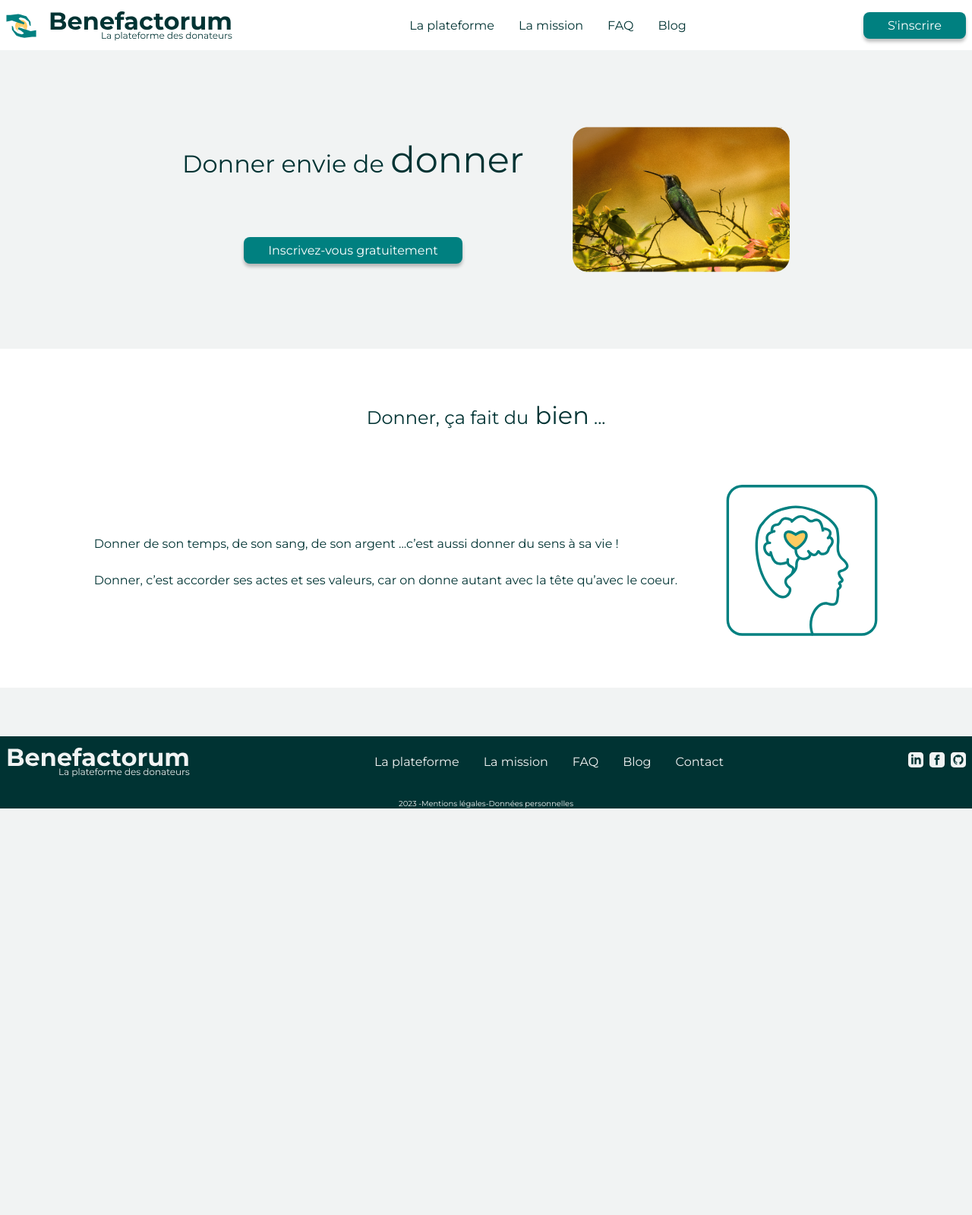
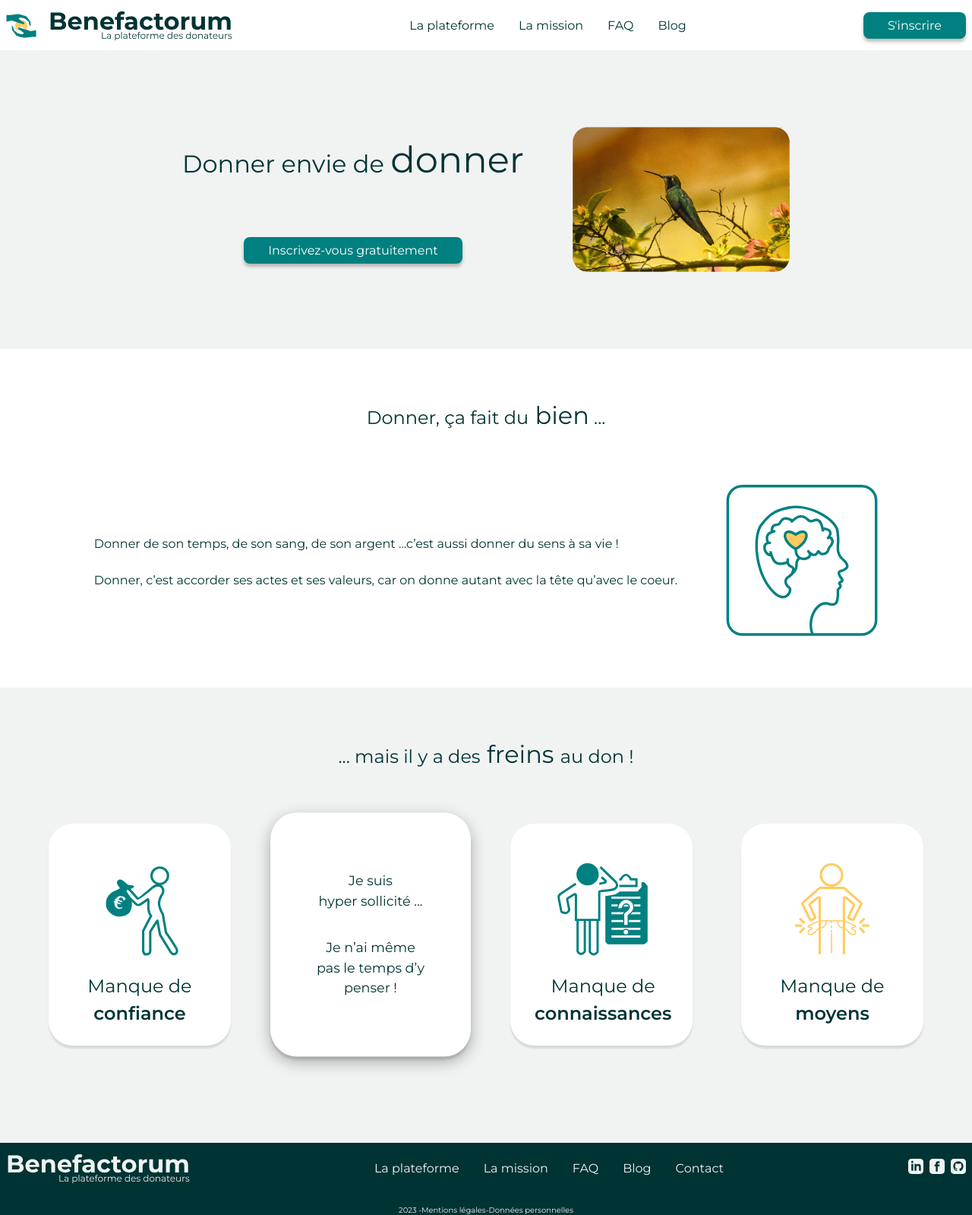
Before and after one commit to mpressen/benefactorum-docs, a Jekyll site: the page built from la-mission.html, in a window 1280 px wide. Shown: the whole page at 76% size. Built offline with Jekyll 4.4.1, drawn with Linux system fonts in a browser that asks for light colours; before the commit the page ends 1064 px from its top, so only the background shows below that.

Commit message:
add freins section

```diff
--- a/_sass/main.scss
+++ b/_sass/main.scss
@@ -484,6 +484,16 @@ body {
       }
     }
   }
+
+  .freins {
+    display: flex;
+    flex-direction: column;
+
+    .cards-container .card {
+      background-color: white;
+    }
+
+  }
 }
 
 .hero {
--- a/la-mission.html
+++ b/la-mission.html
@@ -1,5 +1,5 @@
 ---
-  title: Benefactorum | mission
+title: Benefactorum | mission
 ---
 <div class="mission">
   <section class="hero">
@@ -29,4 +29,89 @@
       </div>
     </div>
   </section>
+
+  <section class="freins">
+    <h2>... mais il y a des<span class="xxl"> freins </span>au don !</h2>
+    <div class="cards-container">
+      <div class="small-cards-container">
+        <div class="card">
+          <div class="recto">
+            <img src="./assets/images/freins/no-trust.svg">
+            <p class='xl'>Manque de<br>
+              <span class="semi-bold">confiance</span>
+            </p>
+          </div>
+          <div class="verso">
+            <p>Où va mon argent ?</p>
+            <p>
+              Est-il<br>
+              bien utilisé ?
+            </p>
+          </div>
+        </div>
+        <div class="card">
+          <div class="recto">
+            <img src="./assets/images/freins/no-time.svg">
+            <p class='xl'>Manque de<br>
+              <span class="semi-bold">temps</span>
+            </p>
+          </div>
+          <div class="verso">
+            <p>
+              Je suis<br>
+              hyper sollicité ...
+            </p>
+            <p>
+              Je n’ai même<br>
+              pas le temps d’y<br>
+              penser !
+            </p>
+          </div>
+        </div>
+      </div>
+      <div class="small-cards-container">
+        <div class="card">
+          <div class="recto">
+            <img src="./assets/images/freins/no-knowledge.svg">
+            <p class='xl'>Manque de<br>
+              <span class="semi-bold">connaissances</span>
+            </p>
+          </div>
+          <div class="verso">
+            <p>
+              Je ne sais pas à qui<br>
+              donner !
+            </p>
+            <p>
+              Et l’exonération<br>
+              fiscale,<br>
+              ça a l’air compliqué ...
+            </p>
+          </div>
+        </div>
+        <div class="card">
+          <div class="recto">
+            <img src="./assets/images/freins/no-money.svg">
+            <p class='xl'>Manque de<br>
+              <span class="semi-bold">moyens</span>
+            </p>
+          </div>
+          <div class="verso">
+            <p>
+              J’ai déja du mal à<br>
+              épargner ...
+            </p>
+            <p>
+              Je serai généreux<br>
+              quand je serais riche !
+            </p>
+          </div>
+        </div>
+      </div>
+    </div>
+  </section>
 </div>
+
+<script>
+  {% include js/index/value_offer_animation.js %}
+</script>
```
Also changed, not shown: assets/images/freins/no-knowledge.svg (added), assets/images/freins/no-money.svg (added), assets/images/freins/no-time.svg (added), assets/images/freins/no-trust.svg (added), 7 other files.
